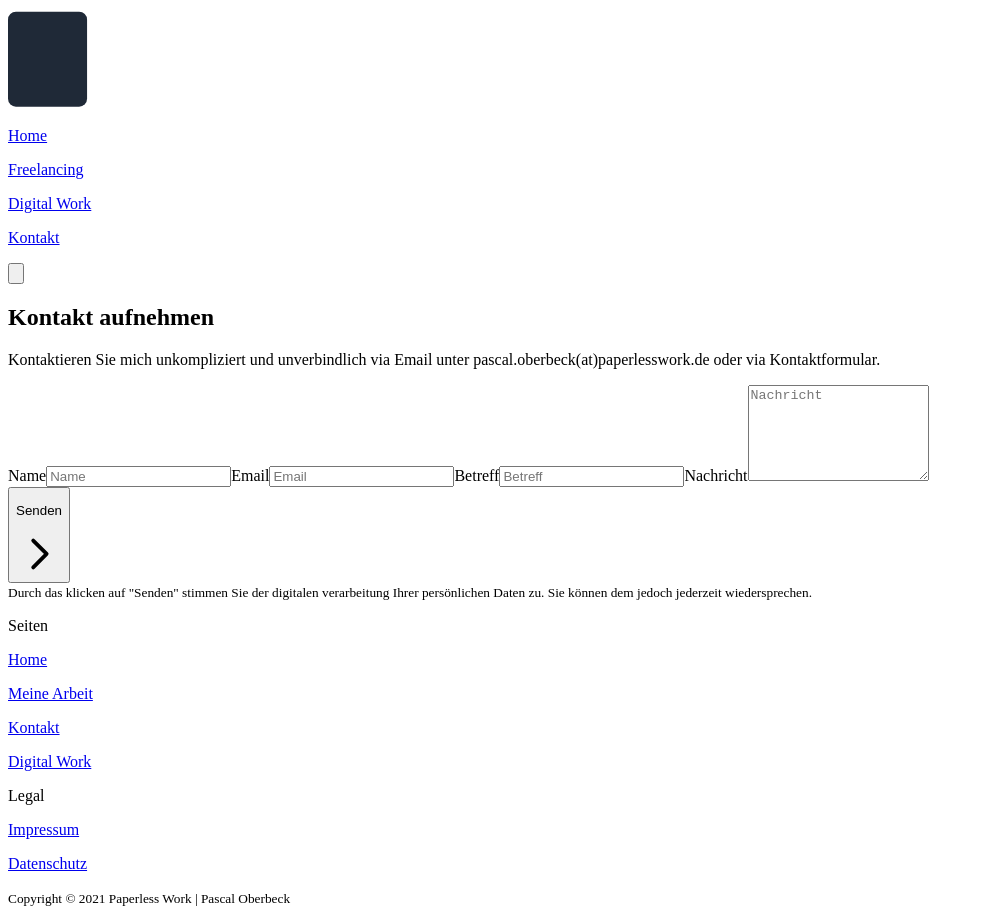
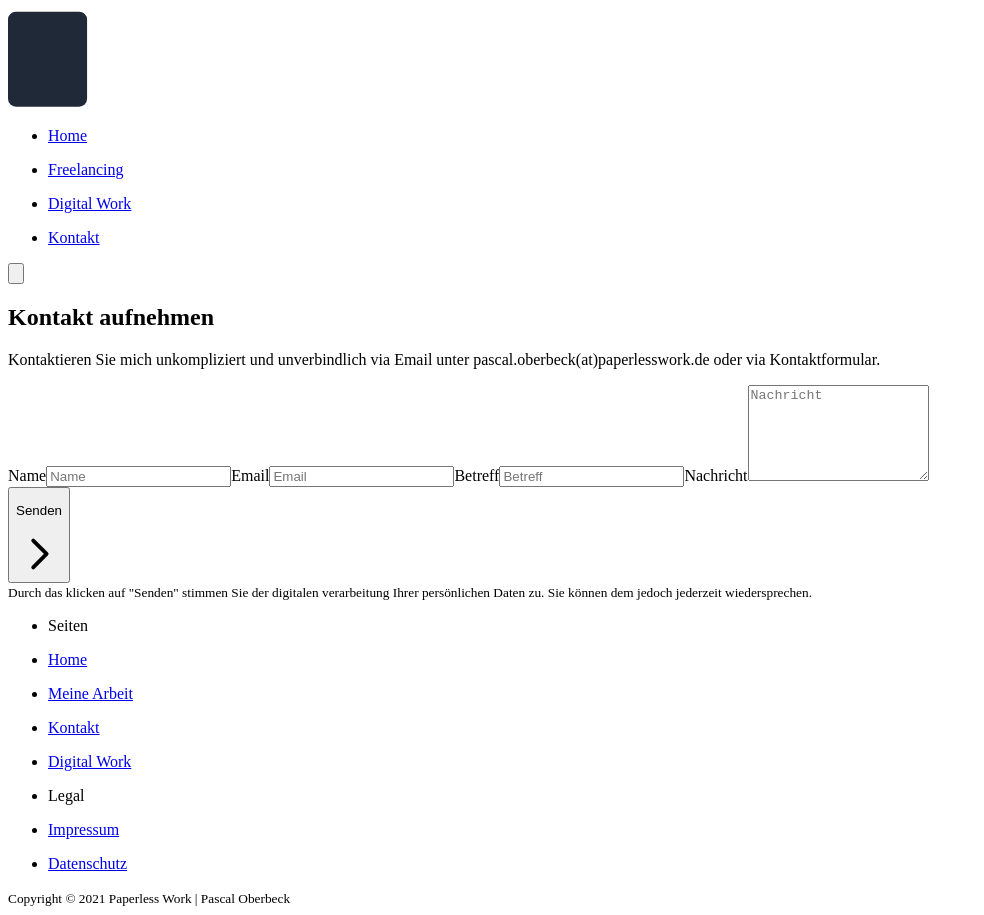
Before and after one commit to poberbeck/paperlesswork.de, a Next.js app: page /contact in a window 1280 px wide. Shown: the part 186-1101 px from the top of the page, without its empty margins (0-984 px from the left). Built offline with nearby package versions, Linux system fonts and the light colour scheme.

Commit message:
Work on Accessibility

```diff
--- a/components/Footer.tsx
+++ b/components/Footer.tsx
@@ -7,48 +7,64 @@ const Footer: React.FC = () => {
             <footer className="container mx-auto p-5 flex flex-col space-y-4">
                 <div className="bg-gray-200 rounded-full w-full h-px"></div>
                 <div className="grid grid-cols-1 md:grid-cols-2 gap-4">
-                    <div>
+                    <ul>
+                        <li>
                             <p className="text-black">Seiten</p>
+                        </li>
+                        <li>
                             <Link href="/">
                                 <a>
                                     <p>Home</p>
                                 </a>
                             </Link>
+                        </li>
+                        <li>
                             <Link href="/work">
                                 <a>
                                     <p>Meine Arbeit</p>
                                 </a>
                             </Link>
+                        </li>
+                        <li>
                             <Link href="/contact">
                                 <a>
                                     <p>Kontakt</p>
                                 </a>
                             </Link>
+                        </li>
+                        <li>
                             <Link href="/digital">
                                 <a>
                                     <p>Digital Work</p>
                                 </a>
                             </Link>
-                    </div>
-                    <div>
+                        </li>
+                    </ul>
+                    <ul>
+                        <li>
                             <p className="text-black">Legal</p>
+                        </li>
+                        <li>
                             <Link href="/legal">
                                 <a>
                                     <p>Impressum</p>
                                 </a>
                             </Link>
+                        </li>
+                        <li>
                             <Link href="/privacy">
                                 <a>
                                     <p>Datenschutz</p>
                                 </a>
                             </Link>
-                    </div>
+                        </li>
+                    </ul>
                 </div>
                 <small>
-                    Copyright © {new Date().getFullYear()} Paperless Work |
-                    Pascal Oberbeck
+                    {`Copyright © ${new Date().getFullYear()} Paperless Work |
+                    Pascal Oberbeck`}
                 </small>
-            </footer>{' '}
+            </footer>
         </div>
     );
 };
--- a/components/NavigationBar.tsx
+++ b/components/NavigationBar.tsx
@@ -15,7 +15,7 @@ const NavigationBar: React.FC = () => {
     const [mobileMenuOpen, setMobileMenuOpen] = useState(false);
 
     return (
-        <header className="relative container mx-auto mb-8">
+        <nav className="relative container mx-auto mb-8">
             <Transition
                 as={Fragment}
                 show={mobileMenuOpen}
@@ -30,6 +30,7 @@ const NavigationBar: React.FC = () => {
                     <div className="flex justify-between">
                         <p className="font-bold text-lg">Menü</p>
                         <button
+                            title="Menü schließen"
                             aria-label="Menü schließen"
                             onClick={() => setMobileMenuOpen(false)}
                         >
@@ -49,9 +50,10 @@ const NavigationBar: React.FC = () => {
                             </svg>
                         </button>
                     </div>
-                    <nav className="mt-4 flex flex-col space-y-4">
+                    <ul className="mt-4 flex flex-col space-y-4">
                         {menueItems.map((item, key) => (
-                            <Link key={key + item.link} href={item.link}>
+                            <li key={key + item.link}>
+                                <Link href={item.link}>
                                     <a className="flex flex-col justify-start items-start">
                                         <p
                                             className={
@@ -64,8 +66,9 @@ const NavigationBar: React.FC = () => {
                                         </p>
                                     </a>
                                 </Link>
+                            </li>
                         ))}
-                    </nav>
+                    </ul>
                 </div>
             </Transition>
             <div className="relative flex justify-between items-center p-6">
@@ -76,9 +79,10 @@ const NavigationBar: React.FC = () => {
                         alt="Paperless Work Logo"
                     />
                 </Link>
-                <nav className="hidden md:flex divide-x">
+                <ul className="hidden md:flex divide-x">
                     {menueItems.map((item, key) => (
-                        <Link key={key + item.link} href={item.link}>
+                        <li key={key + item.link}>
+                            <Link href={item.link}>
                                 <a className="flex flex-col justify-center items-center px-3">
                                     <p>{item.name}</p>
                                     {router.pathname === item.link ? (
@@ -88,9 +92,11 @@ const NavigationBar: React.FC = () => {
                                     )}
                                 </a>
                             </Link>
+                        </li>
                     ))}
-                </nav>
+                </ul>
                 <button
+                    title="Menü öffnen"
                     aria-label="Menü öffnen"
                     onClick={() => setMobileMenuOpen(true)}
                     className="block md:hidden"
@@ -111,7 +117,7 @@ const NavigationBar: React.FC = () => {
                     </svg>
                 </button>
             </div>
-        </header>
+        </nav>
     );
 };
 
```
Also changed, not shown: components/SozialIcons.tsx (+10 -6 lines). Lines whose indentation alone changed are shown as unchanged.
